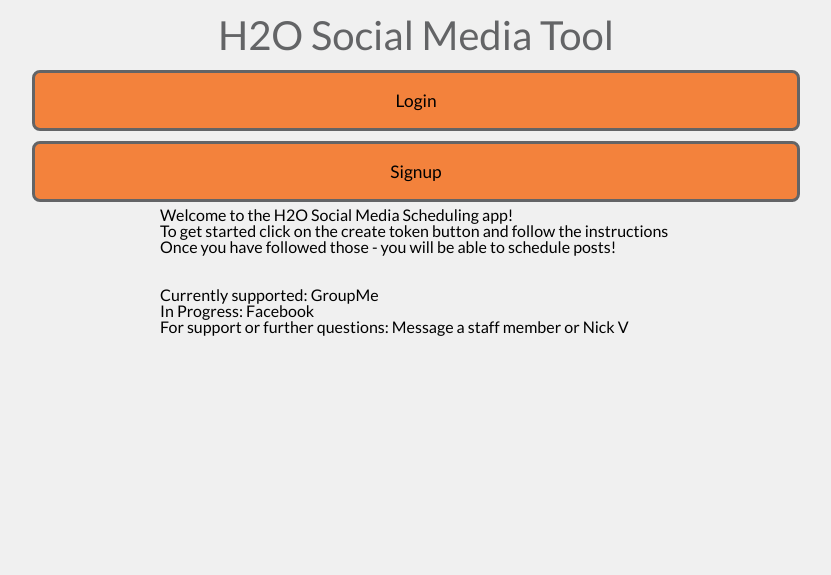
After one commit to Xinck7/BaseRepoGitHub, a Django app: page /pagehome/ in a window 1280 px wide; the page is wider, and only the part inside the window is pictured. The commit adds this page. Shown: the part 188-763 px from the top of that part, without its empty margins (224-1055 px from the left). Run offline with Django 3.2, Linux system fonts and the light colour scheme.

Commit message:
added start page, fixed styles on css - edit on big screen needs fixed still I think? - fixed scheduled by other people bug on list scheduled

```diff
--- a/H2O_Social_Tool/H2O_Portal/static/H2O_Portal/h2oStyles.css
+++ b/H2O_Social_Tool/H2O_Portal/static/H2O_Portal/h2oStyles.css
@@ -180,7 +180,16 @@ ul#navlist a{
 }
 /*End Nav Bar*/
 
-
+/*Home page styles*/
+#pagehome{
+  display: content-box;
+  width: 100%;
+  margin-left: 30%;
+}
+#centerhomepage{
+  text-align: left;
+}
+/*End Home page styles*/
 /*Positioning for the login stuff*/
 .usernamedisplay{
   position: absolute;
--- a/H2O_Social_Tool/H2O_Portal/urls.py
+++ b/H2O_Social_Tool/H2O_Portal/urls.py
@@ -5,7 +5,7 @@ from . import views
 
 urlpatterns = [
     path('', views.home, name='home'),
-
+    path('pagehome/', views.pagehome, name='pagehome'),
     #Credentials
     path('signup/', views.signup, name='signup'),
     path('managecreds/', views.managecreds, name='managecreds'),
--- a/H2O_Social_Tool/H2O_Portal/views.py
+++ b/H2O_Social_Tool/H2O_Portal/views.py
@@ -14,6 +14,9 @@ import json
 def home(request):
     return render(request, 'H2O_Portal/base.html')
 
+def pagehome(request):
+    return render(request, 'H2O_Portal/pagehome.html')
+
 def signup(request):
     if request.method == 'POST':
         form = SignUpForm(request.POST)
@@ -23,7 +26,7 @@ def signup(request):
             raw_password = form.cleaned_data.get('password1')
             user = authenticate(username=username, password=raw_password)
             auth_login(request, user)
-            return redirect('/')
+            return redirect('/pagehome')
     else:
         form = SignUpForm()
 
@@ -117,7 +120,6 @@ def editpost(request, value):
 
 @login_required
 def deletepost(request, value):
-    user = request.user
     user_post = SocialPost.objects.filter(id=value)
     user_post.delete()
     return redirect('listscheduled')
@@ -133,7 +135,6 @@ def listscheduled(request):
         posts = paginator.page(1)
     except EmptyPage:
         posts = paginator.page(paginator.num_pages)
-    #return render(request, 'H2O_Portal/listscheduled.html', {'Posts': all_posts } )
     return render(request, 'H2O_Portal/listscheduled.html', {'Posts': posts } )
 
 
--- a/H2O_Social_Tool/Templates/H2O_Portal/base.html
+++ b/H2O_Social_Tool/Templates/H2O_Portal/base.html
@@ -11,8 +11,12 @@
   <link rel="stylesheet" type="text/css" href="{% static 'H2O_Portal/h2oStyles.css' %}">
 
 </head>
-
-<img id="h2opic" src="{% static 'H2O_Portal/h2oLogo.png' %}" alt="H2O Logo" width="360" height="187">
+{% if request.user.gm_auth_token == '' or request.user.gm_auth_token == None %}
+  <a href="/pagehome/"><img border=0 id="h2opic" src="{% static 'H2O_Portal/h2oLogo.png' %}" alt="H2O Logo" width="360" height="187"></a>
+{% else %}
+  <a href="/"><img border=0 id="h2opic" src="{% static 'H2O_Portal/h2oLogo.png' %}" alt="H2O Logo" width="360" height="187"></a>
+{% endif %}
+<br>
 <header>H2O Social Media Tool</header>
 
 <body>
@@ -23,7 +27,7 @@
           {% if request.user.gm_auth_token == '' or request.user.gm_auth_token == None %}
               <li><a href="/managecreds/">Create Token</a></li>
             {% else %}
-              <li><a href="/">Home</a></li>
+              <li><a href="/pagehome/">Home</a></li>
               <li><a href="/managecreds/">Manage Tokens</a></li>
               <li><a href="/createpost/">Create Post</a></li>
           {% endif %}
@@ -50,7 +54,9 @@
   </div>
   {% endif %}
 
-  <div id="announcments">
+  <div id="pagehome">
+    {% block PageHome %}
+    {% endblock PageHome %}
   </div>
 
   <div id="AppLogin">
--- /dev/null
+++ b/H2O_Social_Tool/Templates/H2O_Portal/pagehome.html
@@ -0,0 +1,15 @@
+{% extends 'H2O_Portal/base.html' %}
+
+{% block PageHome %}
+<div id="centerhomepage">
+  <p>Welcome to the H2O Social Media Scheduling app! <br>
+  To get started click on the create token button and follow the instructions <br>
+  Once you have followed those - you will be able to schedule posts! <br>
+  <br>
+  <br>
+  Currently supported: GroupMe <br>
+  In Progress: Facebook <br>
+  For support or further questions: Message a staff member or Nick V <br>
+  </p>
+</div>
+{% endblock PageHome %}
```
Also changed, not shown: H2O_Social_Tool/Templates/H2O_Portal/listscheduled.html (+6 -1 lines).
